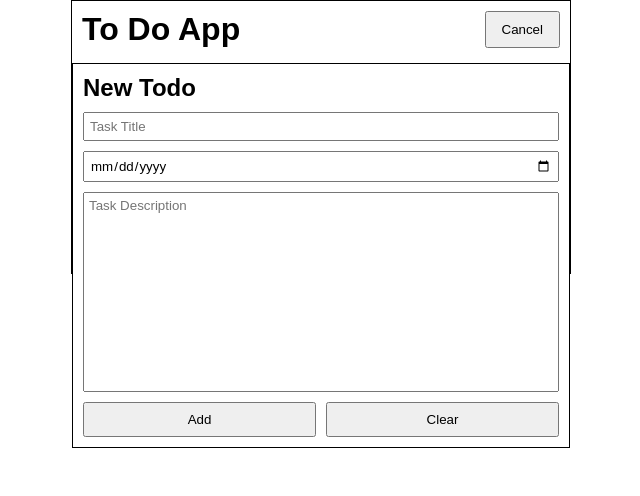
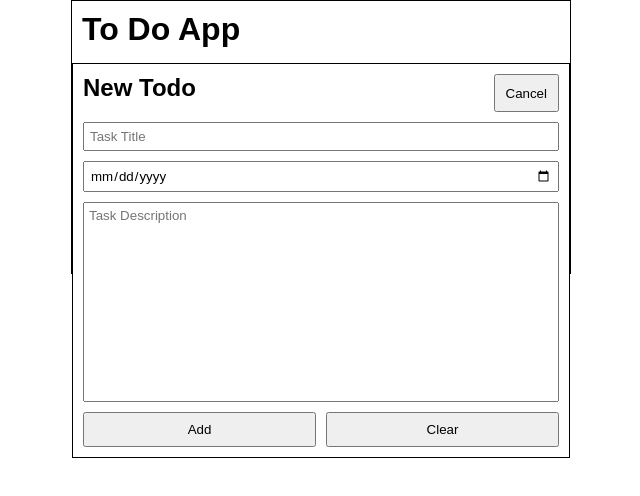
Before and after one commit to akaazazel/todo-app, a React (Vite) app: page / in a window 1280 px wide. Both pictures are taken after a click on the button "Add". Shown: the top 496 px of the page, without its empty margins (319-959 px from the left). Built offline with nearby package versions, Linux system fonts and the light colour scheme.

Commit message:
cancel button moved inside input container

```diff
--- a/src/components/AddNewTodo.jsx
+++ b/src/components/AddNewTodo.jsx
@@ -1,10 +1,6 @@
 import React from "react";
 
-function AddNewTodo({
-    editingState,
-    setEditingState,
-    clearFields,
-}) {
+function AddNewTodo({ editingState, setEditingState, clearFields }) {
     // const clearFields = () => {
     //     setTitle("");
     //     setDescription("");
@@ -19,10 +15,10 @@ function AddNewTodo({
 
     return (
         <button
-            className="add-cancel-todo-button"
+            className={editingState ? "hidden" : "add-cancel-todo-button"}
             onClick={() => handleButtonClick()}
         >
-            {editingState ? "Cancel" : "Add"}
+            Add
         </button>
     );
 }
--- a/src/components/TodoInput.jsx
+++ b/src/components/TodoInput.jsx
@@ -53,9 +53,12 @@ const TodoInput = ({
 
     return (
         <div className="todo-input-box">
-            <h2 className="heading">
-                {editingState === 2 ? "Edit" : "New"} Todo
-            </h2>
+            <div className="input-header">
+                <h2 className="heading">
+                    {editingState === 2 ? "Edit" : "New"} Todo
+                </h2>
+                <button onClick={() => setEditingState(false)}>Cancel</button>
+            </div>
             <div className="input-fields">
                 <input
                     type="text"
--- a/src/index.css
+++ b/src/index.css
@@ -9,6 +9,10 @@ body {
     display: flex;
     align-items: center;
     justify-content: center;
+}
+
+.hidden {
+    display: none;
 }
 
 .wrapper {
@@ -54,6 +58,16 @@ header {
     flex-direction: column;
     gap: 10px;
     margin-bottom: 10px;
+}
+
+.input-header {
+    display: flex;
+    justify-content: space-between;
+    margin-bottom: 10px;
+
+    & button {
+        padding: 5px 10px;
+    }
 }
 
 .input-fields input {
```
